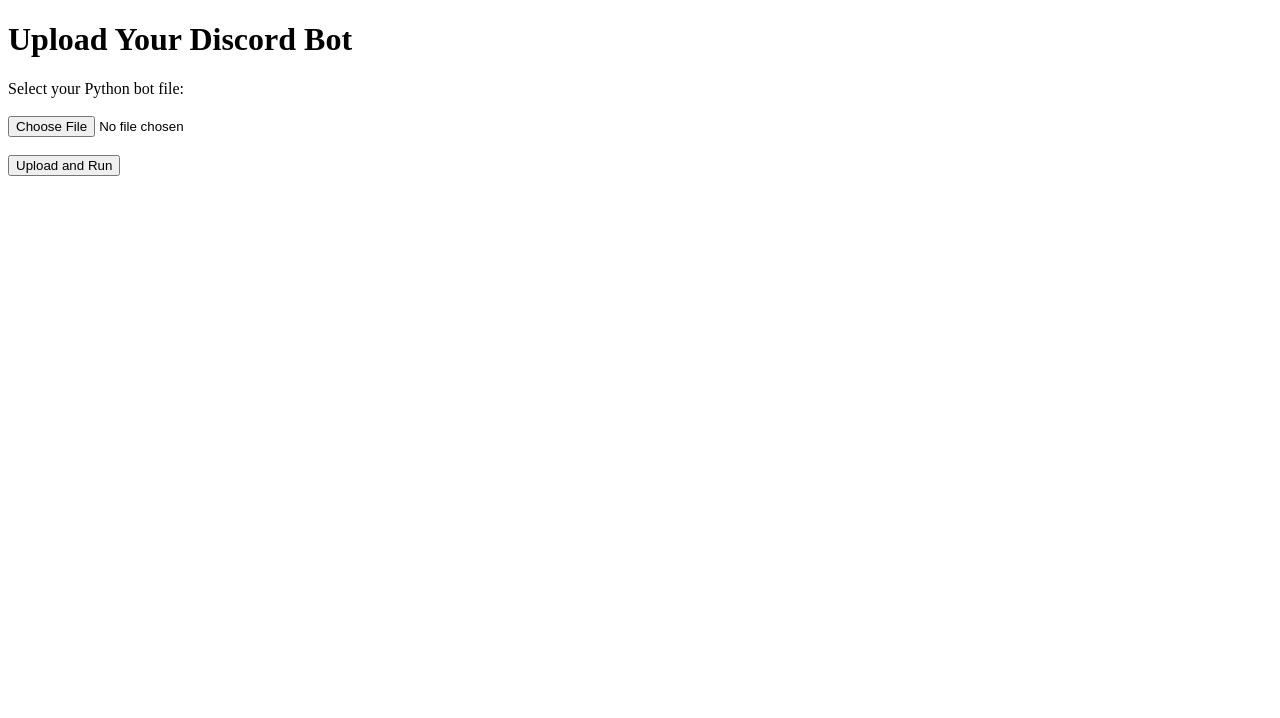
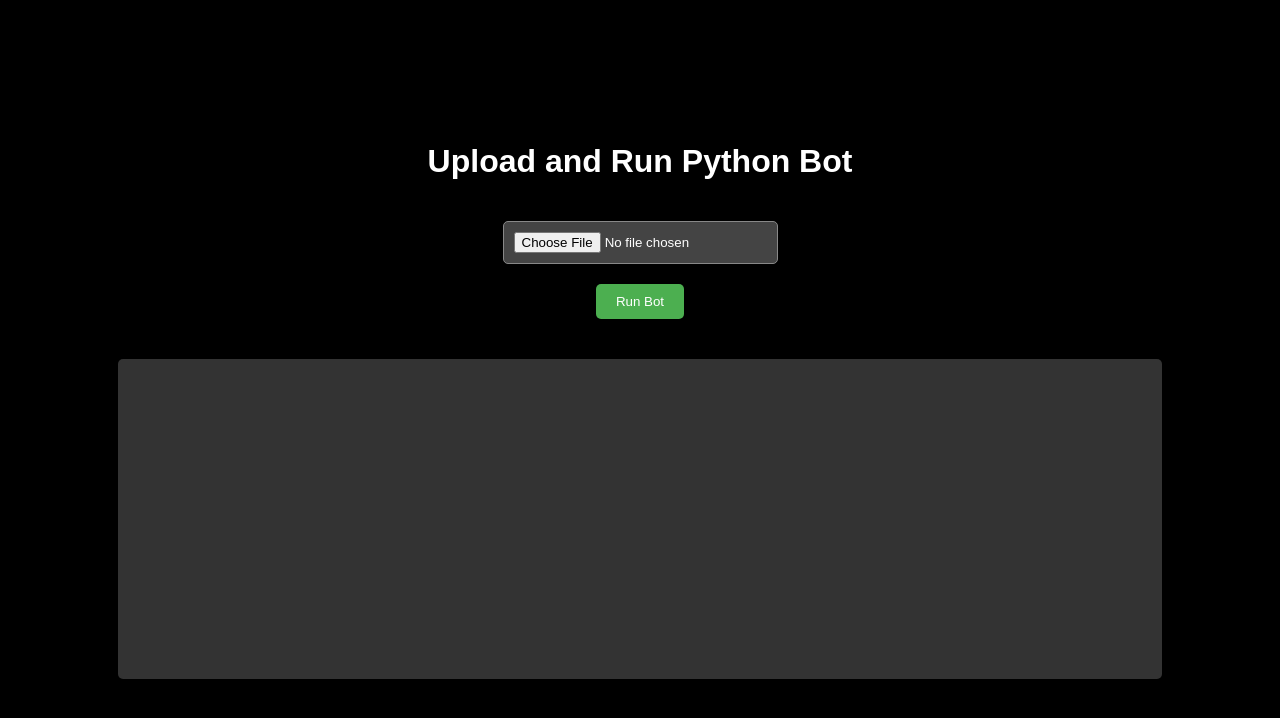
Before and after one commit to ravejsreal/247host, a plain HTML site: page index.html in a window 1280 px wide. Drawn offline with Linux system fonts and the light colour scheme.

Commit message:
Update index.html

```diff
--- a/index.html
+++ b/index.html
@@ -3,16 +3,67 @@
 <head>
     <meta charset="UTF-8">
     <meta name="viewport" content="width=device-width, initial-scale=1.0">
-    <title>Discord Bot Host</title>
+    <title>Upload and Run Python Bot</title>
+    <style>
+        body {
+            font-family: Arial, sans-serif;
+            background-color: #000;
+            color: #fff;
+            display: flex;
+            justify-content: center;
+            align-items: center;
+            height: 100vh;
+            margin: 0;
+            flex-direction: column;
+        }
+        #status {
+            margin-top: 20px;
+            font-size: 16px;
+            color: #00ff00;
+        }
+        #output {
+            margin-top: 20px;
+            width: 80%;
+            height: 300px;
+            overflow-y: auto;
+            background-color: #333;
+            padding: 10px;
+            border-radius: 5px;
+            color: #fff;
+            font-family: monospace;
+            white-space: pre-wrap;
+            word-wrap: break-word;
+        }
+        input[type="file"] {
+            background-color: #444;
+            border: 1px solid #888;
+            color: #fff;
+            padding: 10px;
+            margin: 20px;
+            border-radius: 5px;
+            cursor: pointer;
+        }
+        button {
+            background-color: #4CAF50;
+            color: white;
+            padding: 10px 20px;
+            border: none;
+            border-radius: 5px;
+            cursor: pointer;
+        }
+        button:hover {
+            background-color: #45a049;
+        }
+    </style>
 </head>
 <body>
-    <h1>Upload Your Discord Bot</h1>
-    <form id="botUploadForm" enctype="multipart/form-data">
-        <label for="file">Select your Python bot file:</label><br><br>
-        <input type="file" id="file" accept=".py"><br><br>
-        <button type="button" onclick="uploadBot()">Upload and Run</button>
-    </form>
-    <p id="status"></p>
+
+    <h1>Upload and Run Python Bot</h1>
+    <input type="file" id="file" />
+    <button onclick="uploadBot()">Run Bot</button>
+    <div id="status"></div>
+    <div id="output"></div>
+
     <script>
         async function uploadBot() {
             const fileInput = document.getElementById('file');
@@ -26,13 +77,18 @@
 
             document.getElementById('status').textContent = 'Uploading...';
 
+            // Send the file to the Vercel serverless function
             const response = await fetch('/api/upload', {
                 method: 'POST',
                 body: formData,
             });
 
-            const result = await response.json();
-            document.getElementById('status').textContent = result.body;
+            // Parse response as text
+            const result = await response.text();
+
+            // Display the output in real-time
+            const outputElement = document.getElementById('output');
+            outputElement.textContent = result;
         }
     </script>
 </body>
```
